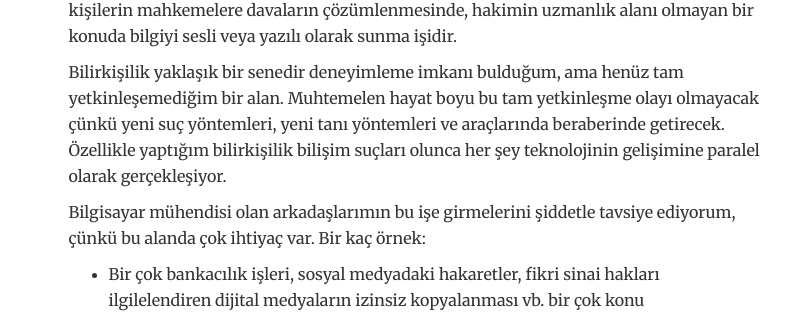
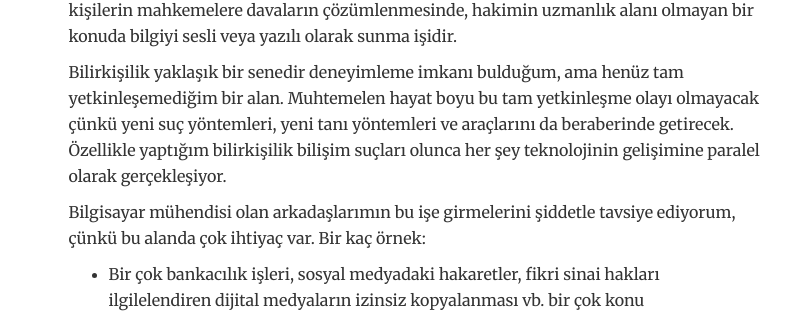
Before and after one commit to mehmetakifakkus/mehmetakifakkus.github.io, a Jekyll site: the page built from _posts/2015-09-28-bilirkisilik-nedir-nasil-olunur.md, in a window 1280 px wide. Shown: the part 352-665 px from the top of the page, without its empty margins (225-1037 px from the left). Built offline with Jekyll 4.4.1, drawn with Linux system fonts in a browser that asks for light colours.

Commit message:
Update 2015-09-28-bilirkisilik-nedir-nasil-olunur.md

```diff
--- a/_posts/2015-09-28-bilirkisilik-nedir-nasil-olunur.md
+++ b/_posts/2015-09-28-bilirkisilik-nedir-nasil-olunur.md
@@ -9,7 +9,7 @@ Herkese selamlar,
 **Bilirkişilik** en kısa ifadesiyle yetkin olduğunuz alanda bilgi verme işidir. Yetkin olduğunuz bu alan genellikle sahip olduğunuz mesleğinizle alakalıdır ve alanında uzman olmayan kişi veya kurum bu konuda sizin bilginize ihtiyaç duyar.
 En bilinen bilirkişilik işi uzman kişilerin mahkemelere davaların çözümlenmesinde, hakimin uzmanlık alanı olmayan bir konuda bilgiyi sesli veya yazılı olarak sunma işidir.
 
-Bilirkişilik yaklaşık bir senedir deneyimleme imkanı bulduğum, ama henüz tam yetkinleşemediğim bir alan. Muhtemelen hayat boyu bu tam yetkinleşme olayı olmayacak çünkü yeni suç yöntemleri, yeni tanı yöntemleri ve araçlarında beraberinde getirecek. Özellikle yaptığım bilirkişilik bilişim suçları olunca her şey teknolojinin gelişimine paralel olarak gerçekleşiyor.
+Bilirkişilik yaklaşık bir senedir deneyimleme imkanı bulduğum, ama henüz tam yetkinleşemediğim bir alan. Muhtemelen hayat boyu bu tam yetkinleşme olayı olmayacak çünkü yeni suç yöntemleri, yeni tanı yöntemleri ve araçlarını da beraberinde getirecek. Özellikle yaptığım bilirkişilik bilişim suçları olunca her şey teknolojinin gelişimine paralel olarak gerçekleşiyor.
 
 Bilgisayar mühendisi olan arkadaşlarımın bu işe girmelerini şiddetle tavsiye ediyorum, çünkü bu alanda çok ihtiyaç var. Bir kaç örnek:
 
```
